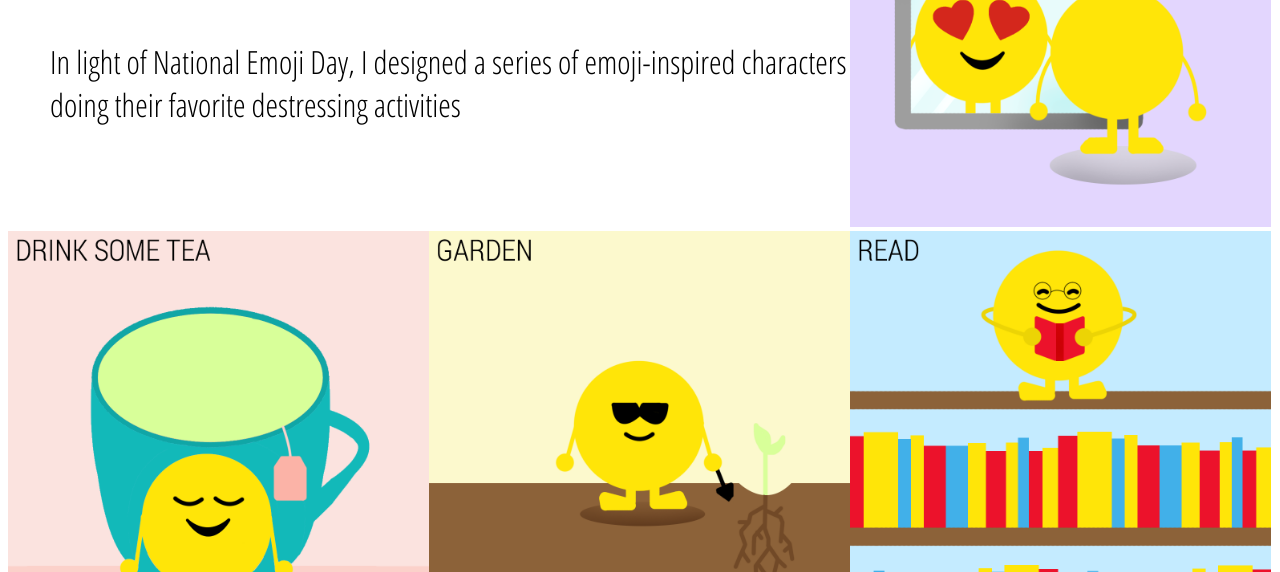
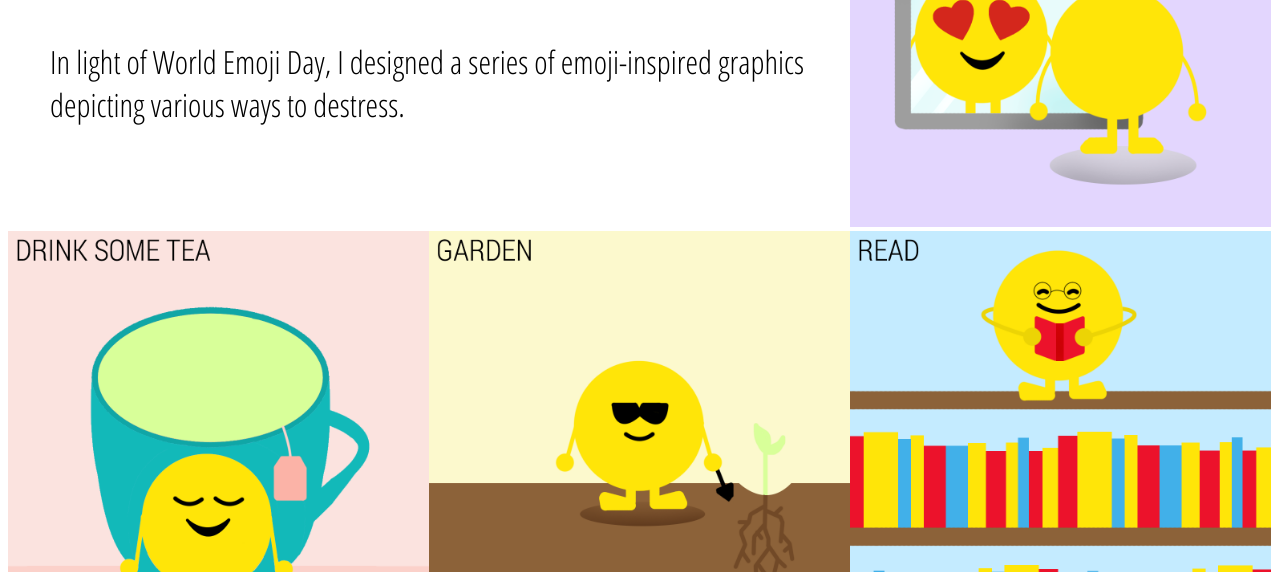
Before and after one commit to ilenapeng/emoji, a plain HTML site: page index.html in a window 1280 px wide. Shown: the part 228-800 px from the top of the page. Drawn offline with Linux system fonts and the light colour scheme.

Commit message:
Update index.html

```diff
--- a/index.html
+++ b/index.html
@@ -10,7 +10,7 @@
 
 <body>
 <div class="header">
-  <div><h1>THE EMOJI GUIDE TO DESTRESSING</h1><p>In light of National Emoji Day, I designed a series of emoji-inspired characters doing their favorite destressing activities</p></div>
+  <div><h1>THE EMOJI GUIDE TO DESTRESSING</h1><p>In light of World Emoji Day, I designed a series of emoji-inspired graphics depicting various ways to destress.</p></div>
   <div><img id="love" src="selflove.png"></div>
 </div>
 
```
